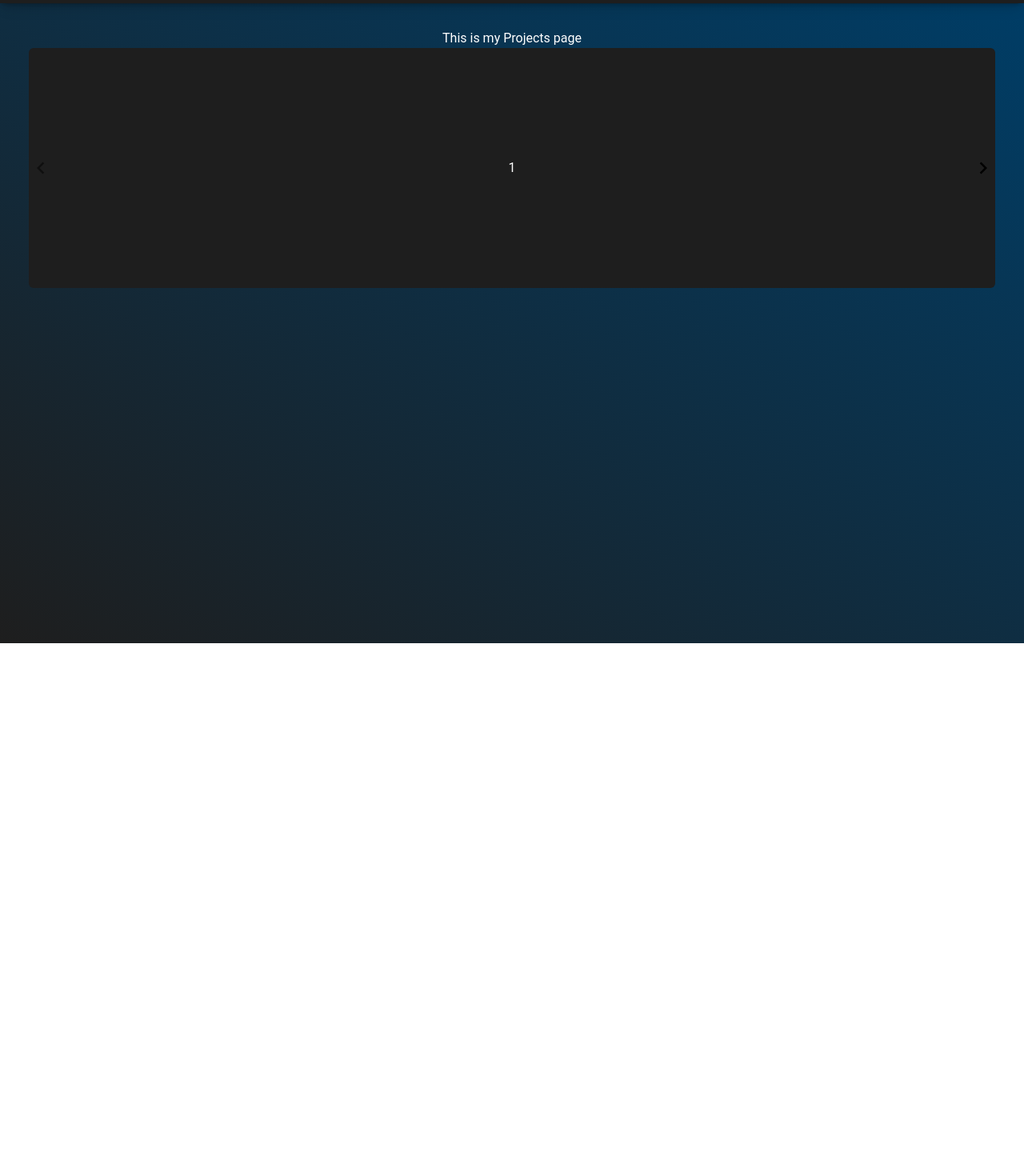
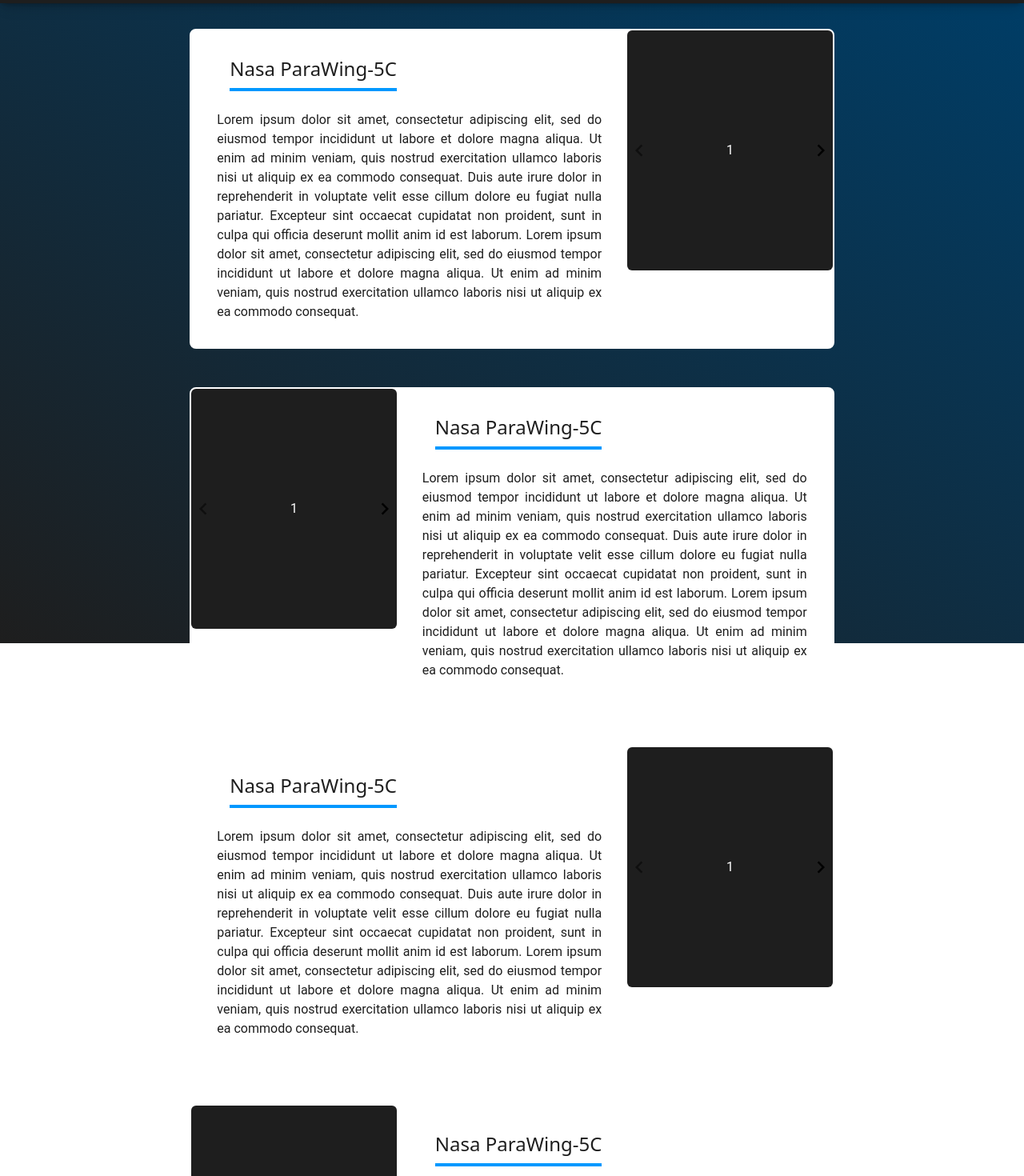
Before and after one commit to Polo-Wolo/portfolio, a Vue app: page /projects in a window 1280 px wide. Shown: the part 60-1530 px from the top of the page at 80% size. Before the commit the page ends 928 px from the top, so only its background shows below. Built offline with nearby package versions, Linux system fonts and the light colour scheme.

Commit message:
🚀 Project Cards

```diff
--- a/src/views/Projects.vue
+++ b/src/views/Projects.vue
@@ -1,9 +1,72 @@
 <template>
-	<div class="Projects text-white px-9">
-		<h1>This is my Projects page</h1>
-		<div >
-			<TheCarousel></TheCarousel>
+	<div class="Projects text-white px-9 space-y-12">
+
+		<!-- Left Card -->
+		<div class="project-card">
+			<div class="body">
+				<div class="header">
+					<div class="title">Nasa ParaWing-5C</div>
+					<div class="flex-grow"></div>
+				</div>
+				<div class="content">
+					Lorem ipsum dolor sit amet, consectetur adipiscing elit, sed do eiusmod tempor incididunt ut labore et dolore magna aliqua. Ut enim ad minim veniam, quis nostrud exercitation ullamco laboris nisi ut aliquip ex ea commodo consequat. Duis aute irure dolor in reprehenderit in voluptate velit esse cillum dolore eu fugiat nulla pariatur. Excepteur sint occaecat cupidatat non proident, sunt in culpa qui officia deserunt mollit anim id est laborum. Lorem ipsum dolor sit amet, consectetur adipiscing elit, sed do eiusmod tempor incididunt ut labore et dolore magna aliqua. Ut enim ad minim veniam, quis nostrud exercitation ullamco laboris nisi ut aliquip ex ea commodo consequat.
+				</div>
+			</div>
+			<div class="images">
+				<TheCarousel></TheCarousel>
+			</div>
 		</div>
+
+		<!-- Right Card -->
+		<div class="project-card  flex-row-reverse">
+			<div class="body">
+				<div class="header">
+					<div class="title">Nasa ParaWing-5C</div>
+					<div class="flex-grow"></div>
+				</div>
+				<div class="content">
+					Lorem ipsum dolor sit amet, consectetur adipiscing elit, sed do eiusmod tempor incididunt ut labore et dolore magna aliqua. Ut enim ad minim veniam, quis nostrud exercitation ullamco laboris nisi ut aliquip ex ea commodo consequat. Duis aute irure dolor in reprehenderit in voluptate velit esse cillum dolore eu fugiat nulla pariatur. Excepteur sint occaecat cupidatat non proident, sunt in culpa qui officia deserunt mollit anim id est laborum. Lorem ipsum dolor sit amet, consectetur adipiscing elit, sed do eiusmod tempor incididunt ut labore et dolore magna aliqua. Ut enim ad minim veniam, quis nostrud exercitation ullamco laboris nisi ut aliquip ex ea commodo consequat.
+				</div>
+			</div>
+			<div class="images">
+				<TheCarousel></TheCarousel>
+			</div>
+		</div>
+
+		<!-- Left Card -->
+		<div class="project-card">
+			<div class="body">
+				<div class="header">
+					<div class="title">Nasa ParaWing-5C</div>
+					<div class="flex-grow"></div>
+				</div>
+				<div class="content">
+					Lorem ipsum dolor sit amet, consectetur adipiscing elit, sed do eiusmod tempor incididunt ut labore et dolore magna aliqua. Ut enim ad minim veniam, quis nostrud exercitation ullamco laboris nisi ut aliquip ex ea commodo consequat. Duis aute irure dolor in reprehenderit in voluptate velit esse cillum dolore eu fugiat nulla pariatur. Excepteur sint occaecat cupidatat non proident, sunt in culpa qui officia deserunt mollit anim id est laborum. Lorem ipsum dolor sit amet, consectetur adipiscing elit, sed do eiusmod tempor incididunt ut labore et dolore magna aliqua. Ut enim ad minim veniam, quis nostrud exercitation ullamco laboris nisi ut aliquip ex ea commodo consequat.
+				</div>
+			</div>
+			<div class="images">
+				<TheCarousel></TheCarousel>
+			</div>
+		</div>
+
+
+		<!-- Right Card -->
+		<div class="project-card  flex-row-reverse">
+			<div class="body">
+				<div class="header">
+					<div class="title">Nasa ParaWing-5C</div>
+					<div class="flex-grow"></div>
+				</div>
+				<div class="content">
+					Lorem ipsum dolor sit amet, consectetur adipiscing elit, sed do eiusmod tempor incididunt ut labore et dolore magna aliqua. Ut enim ad minim veniam, quis nostrud exercitation ullamco laboris nisi ut aliquip ex ea commodo consequat. Duis aute irure dolor in reprehenderit in voluptate velit esse cillum dolore eu fugiat nulla pariatur. Excepteur sint occaecat cupidatat non proident, sunt in culpa qui officia deserunt mollit anim id est laborum. Lorem ipsum dolor sit amet, consectetur adipiscing elit, sed do eiusmod tempor incididunt ut labore et dolore magna aliqua. Ut enim ad minim veniam, quis nostrud exercitation ullamco laboris nisi ut aliquip ex ea commodo consequat.
+				</div>
+			</div>
+			<div class="images">
+				<TheCarousel></TheCarousel>
+			</div>
+		</div>
+
+
 	</div>
 </template>
 
@@ -18,3 +81,27 @@
 	},
 });
 </script>
+
+<style lang="scss" scoped>
+.project-card {
+	@apply rounded-lg bg-white border-2 border-white mx-auto w-2/3 flex text-left;
+
+	.body {
+		@apply text-earie w-3/5 pb-8 pt-6 px-8 box-content ;
+
+		.header {
+			@apply font-medium font-sans text-2xl ml-4 mb-6 w-full flex flex-row;
+
+			.title {
+				@apply border-b-4 border-dodger leading-loose;
+			}
+		}
+		.content {
+			@apply text-justify w-full overflow-clip;
+		}
+	}
+	.images {
+		@apply h-full flex-grow;
+	}
+}
+</style>
```
